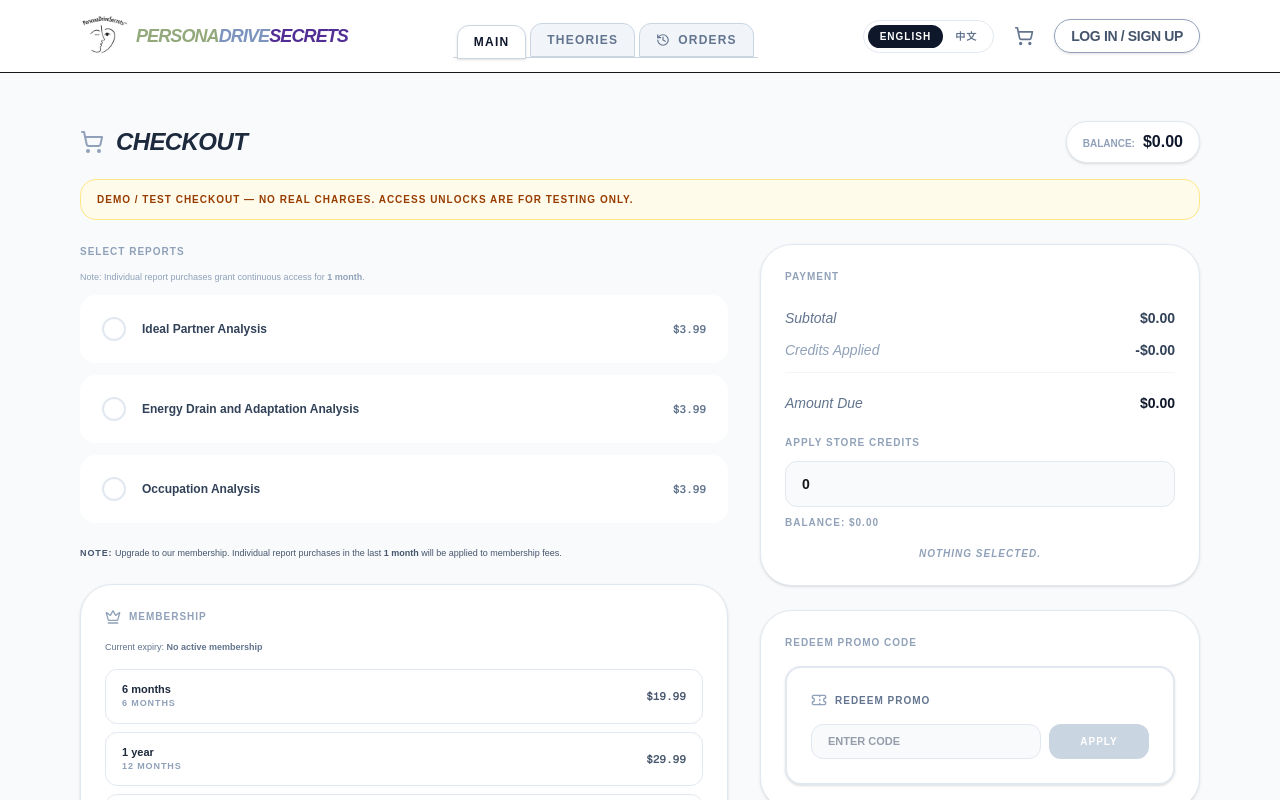
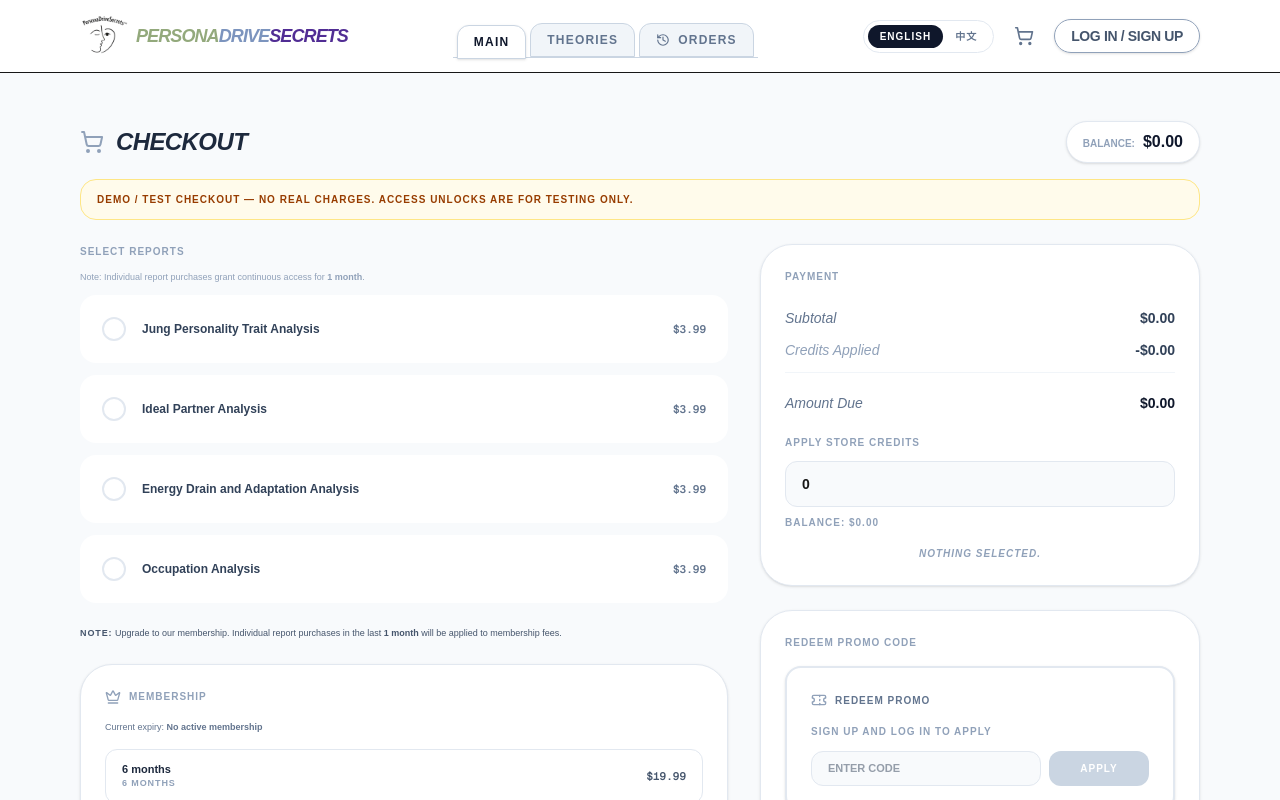
Before and after one commit to MichelleZhangJQ/persona-drive-secrets, a Next.js app: page /en/payment in a window 1280 px wide. Shown: the top 800 px of the page. Built offline with nearby package versions, Linux system fonts and the light colour scheme; no server answers; the database is empty.

Commit message:
feat: update payments, orders, and promo copy

```diff
--- a/app/[locale]/page.tsx
+++ b/app/[locale]/page.tsx
@@ -45,6 +45,12 @@ function jungCodeBySource(jungAxes: any, source: JungSource) {
     jungLetter(jungAxes.judgment?.[source]?.pole, { Thinking: "T", Feeling: "F" }, "T/F"),
     jungLetter(jungAxes.orientation?.[source]?.pole, { Judging: "J", Perspective: "P" }, "J/P"),
   ];
+}
+
+function isFutureTs(ts: any) {
+  if (!ts) return false;
+  const d = new Date(ts);
+  return Number.isFinite(d.getTime()) && d > new Date();
 }
 
 function JungDim({ value }: { value: string }) {
@@ -552,23 +558,20 @@ export default function HomePage() {
           <div className="mx-auto max-w-5xl">
             <div className="grid grid-cols-1 md:grid-cols-2 xl:grid-cols-3 gap-6 justify-items-center">
               {premiumReports.map((report) => {
-                const needsUpgrade = report.key === "jung-analysis" && isAnonymous;
+                const isJung = report.key === "jung-analysis";
+                const needsGuestCtas = isJung && isAnonymous;
+                const guestJungActive = isJung && isAnonymous && isFutureTs(profile?.report_4_expires_at);
                 const isFree = report.isFree === true;
                 const isUnlocked =
                   isFree || (report.key ? hasReportAccessByKey(profile, report.key) : false);
-                const href = needsUpgrade
-                  ? `/upgrade`
+                const href = needsGuestCtas
+                  ? ""
                   : isFree || isUnlocked
                   ? `/reports/${report.key}`
                   : `/payment?report=${report.key}`;
 
-                return (
-                  <Link
-                    key={report.key}
-                    href={withLocale(href)}
-                    className="w-full max-w-[340px] rounded-2xl border-2 border-slate-200 bg-white p-6 shadow-sm transition hover:-translate-y-1 hover:shadow-md flex flex-col min-h-[420px]"
-                    onMouseEnter={() => setHoverKey("welcome")}
-                  >
+                const cardBody = (
+                  <>
                     <div className="flex items-start justify-between mb-4">
                       <span className="text-[9px] font-black uppercase tracking-[0.2em] text-emerald-700">
                         {t(report.tagKey)}
@@ -578,7 +581,11 @@ export default function HomePage() {
                           isFree ? "text-emerald-700" : isUnlocked ? "text-emerald-600" : "text-slate-400"
                         }`}
                       >
-                        {isFree ? t("premium.status.free") : isUnlocked ? t("premium.status.granted") : t("premium.status.locked")}
+                        {isFree
+                          ? t("premium.status.free")
+                          : isUnlocked
+                          ? t("premium.status.granted")
+                          : t("premium.status.locked")}
                       </span>
                     </div>
 
@@ -591,6 +598,22 @@ export default function HomePage() {
                     {renderPreview(report.key)}
 
                     <div className="mt-auto">
+                      {needsGuestCtas ? (
+                        <div className="grid grid-cols-1 gap-2">
+                          <Link
+                            href={withLocale("/upgrade")}
+                            className="w-full rounded-xl py-2.5 text-center text-[10px] font-black uppercase tracking-widest border bg-emerald-600 text-white border-emerald-600 hover:bg-emerald-700"
+                          >
+                            {t("premium.cta.saveAccount")}
+                          </Link>
+                          <Link
+                            href={withLocale(guestJungActive ? "/reports/jung-analysis" : "/payment?report=jung-analysis")}
+                            className="w-full rounded-xl py-2.5 text-center text-[10px] font-black uppercase tracking-widest border bg-white text-emerald-700 border-emerald-200 hover:bg-emerald-50"
+                          >
+                            {guestJungActive ? t("premium.cta.open") : t("premium.cta.unlock")}
+                          </Link>
+                        </div>
+                      ) : (
                         <div
                           className={`w-full rounded-xl py-2.5 text-center text-[10px] font-black uppercase tracking-widest border transition ${
                             isFree || isUnlocked
@@ -598,15 +621,33 @@ export default function HomePage() {
                               : "bg-white text-emerald-700 border-emerald-200 hover:bg-emerald-50"
                           }`}
                         >
-                        {needsUpgrade
-                          ? t("premium.cta.saveAccount")
-                          : isFree
-                          ? t("premium.cta.free")
-                          : isUnlocked
-                          ? t("premium.cta.open")
-                          : t("premium.cta.unlock")}
+                          {isFree ? t("premium.cta.free") : isUnlocked ? t("premium.cta.open") : t("premium.cta.unlock")}
                         </div>
+                      )}
                     </div>
+                  </>
+                );
+
+                if (needsGuestCtas) {
+                  return (
+                    <div
+                      key={report.key}
+                      className="w-full max-w-[340px] rounded-2xl border-2 border-slate-200 bg-white p-6 shadow-sm flex flex-col min-h-[420px]"
+                      onMouseEnter={() => setHoverKey("welcome")}
+                    >
+                      {cardBody}
+                    </div>
+                  );
+                }
+
+                return (
+                  <Link
+                    key={report.key}
+                    href={withLocale(href)}
+                    className="w-full max-w-[340px] rounded-2xl border-2 border-slate-200 bg-white p-6 shadow-sm transition hover:-translate-y-1 hover:shadow-md flex flex-col min-h-[420px]"
+                    onMouseEnter={() => setHoverKey("welcome")}
+                  >
+                    {cardBody}
                   </Link>
                 );
               })}
--- a/app/[locale]/payment/page.tsx
+++ b/app/[locale]/payment/page.tsx
@@ -35,6 +35,7 @@ const LEMON_CHECKOUT_URL = process.env.NEXT_PUBLIC_LEMON_CHECKOUT_URL ?? "";
 const IS_DEMO_CHECKOUT = (process.env.NEXT_PUBLIC_CHECKOUT_LIVE ?? "false") !== "true";
 
 const REPORTS = [
+  { id: "jung-analysis", field: null, title: "Jung Personality Trait Analysis", price: 3.99, reportIndex: 4 },
   { id: "relationship", field: "has_access_report_1", title: "Ideal Partner Analysis", price: 3.99, reportIndex: 1 },
   { id: "drain-analysis", field: "has_access_report_2", title: "Energy Drain and Adaptation Analysis", price: 3.99, reportIndex: 2 },
   { id: "profession-fit", field: "has_access_report_3", title: "Occupation Analysis", price: 3.99, reportIndex: 3 },
@@ -46,16 +47,18 @@ const REPORT_ID_ALIASES: Record<string, (typeof REPORTS)[number]["id"]> = {
   playbook: "profession-fit",
   occupation: "profession-fit",
   profession: "profession-fit",
+  jung: "jung-analysis",
 };
 
 const REPORT_UNIT_PRICE = 3.99;
 const REPORT_ACCESS_MONTHS = 1;
 const REPORT_ACCESS_DAYS_ANON = 1;
 
-const REPORT_EXPIRES_FIELD: Record<1 | 2 | 3, string> = {
+const REPORT_EXPIRES_FIELD: Record<1 | 2 | 3 | 4, string> = {
   1: "report_1_expires_at",
   2: "report_2_expires_at",
   3: "report_3_expires_at",
+  4: "report_4_expires_at",
 };
 
 function isFutureTs(ts: any) {
@@ -64,9 +67,9 @@ function isFutureTs(ts: any) {
   return Number.isFinite(d.getTime()) && d > new Date();
 }
 
-function isReportActive(profile: any, reportIndex: 1 | 2 | 3) {
+function isReportActive(profile: any, reportIndex: 1 | 2 | 3 | 4) {
   const boolField = `has_access_report_${reportIndex}`;
-  if (profile?.[boolField] === true) return true;
+  if (profile?.[boolField] === true) return true; // override-only
   const expField = REPORT_EXPIRES_FIELD[reportIndex];
   return isFutureTs(profile?.[expField]);
 }
@@ -103,7 +106,7 @@ function buildOrderItems({
 }: {
   selectedReports: string[];
   selectedPlan: MembershipPlan | null;
-  reportGrantExpiresAt: (reportIndex: 1 | 2 | 3) => string | null;
+  reportGrantExpiresAt: (reportIndex: 1 | 2 | 3 | 4) => string | null;
   membershipGrantExpiresAt: string | null;
   isAnonymous: boolean;
 }) {
@@ -112,6 +115,7 @@ function buildOrderItems({
   for (const rid of selectedReports) {
     const cfg = REPORTS.find((r) => r.id === rid);
     if (!cfg) continue;
+
     items.push({
       item_type: "report",
       item_id: cfg.id,
@@ -120,7 +124,7 @@ function buildOrderItems({
       unit_price: cfg.price,
       report_index: cfg.reportIndex,
       months: isAnonymous ? 0 : REPORT_ACCESS_MONTHS,
-      granted_expires_at: reportGrantExpiresAt(cfg.reportIndex),
+      granted_expires_at: reportGrantExpiresAt(cfg.reportIndex as 1 | 2 | 3 | 4),
       metadata: isAnonymous ? { access_days: REPORT_ACCESS_DAYS_ANON } : {},
     });
   }
@@ -183,7 +187,10 @@ export default function PaymentPage() {
   const [paymentStage, setPaymentStage] = useState<"idle" | "pending_external" | "success">("idle");
   const [paymentCenterOpen, setPaymentCenterOpen] = useState(false);
   const [isAnonymous, setIsAnonymous] = useState(false);
+  const [hasAuthUser, setHasAuthUser] = useState(false);
   const [status, setStatus] = useState<{ type: "error" | "success"; msg: string } | null>(null);
+
+  const jungFreeForSignedIn = useMemo(() => hasAuthUser && !isAnonymous, [hasAuthUser, isAnonymous]);
 
   // Load Lemon script for overlay mode
   useEffect(() => {
@@ -208,11 +215,13 @@ export default function PaymentPage() {
     } = await supabase.auth.getUser();
 
     if (!user) {
+      setHasAuthUser(false);
       setIsAnonymous(false);
       setProfile(null);
       return null;
     }
 
+    setHasAuthUser(true);
     setIsAnonymous(isAnonymousUser(user));
 
     const { data: profileData, error: profileErr } = await supabase
@@ -222,8 +231,6 @@ export default function PaymentPage() {
       .maybeSingle();
 
     if (profileErr) {
-      // If RLS blocks select, profile will look "missing".
-      // That's OK; we only create on success anyway.
       console.warn("fetchProfileData error:", profileErr);
       setProfile(null);
       return null;
@@ -275,6 +282,11 @@ export default function PaymentPage() {
   useEffect(() => {
     (async () => {
       const profileData = await fetchProfileData();
+      const {
+        data: { user },
+      } = await supabase.auth.getUser();
+      const hasUser = !!user;
+      const isAnonUser = user ? isAnonymousUser(user) : false;
       const membershipIsActive = isFutureTs(profileData?.sub_expires_at);
 
       const initialRaw = searchParams.get("report");
@@ -282,7 +294,15 @@ export default function PaymentPage() {
 
       if (initial) {
         const cfg = REPORTS.find((r) => r.id === initial);
-        if (cfg && !membershipIsActive && !isReportActive(profileData, cfg.reportIndex)) {
+        const isJung = cfg?.id === "jung-analysis";
+
+        // Jung: free if signed-in (non-anon), otherwise use expiry/override
+        const jungActive = (hasUser && !isAnonUser) || isReportActive(profileData, 4);
+
+        const reportActive =
+          cfg && !isJung ? isReportActive(profileData, cfg.reportIndex as 1 | 2 | 3 | 4) : jungActive;
+
+        if (cfg && !membershipIsActive && !reportActive) {
           setSelectedReports([initial]);
         }
       }
@@ -295,6 +315,7 @@ export default function PaymentPage() {
 
   const membershipActive = useMemo(() => isFutureTs(profile?.sub_expires_at), [profile?.sub_expires_at]);
 
+  // Rule: membership covers reports → disable & clear report selections
   useEffect(() => {
     if (selectedPlanId || membershipActive) setSelectedReports([]);
     // eslint-disable-next-line react-hooks/exhaustive-deps
@@ -304,6 +325,7 @@ export default function PaymentPage() {
     if (isAnonymous) setSelectedPlanId(null);
   }, [isAnonymous]);
 
+  // Reset payment state when cart changes
   useEffect(() => {
     setPaymentStage("idle");
     setPaymentCenterOpen(false);
@@ -366,16 +388,31 @@ export default function PaymentPage() {
     else setCreditError(null);
   }, [creditsWanted, balance]);
 
-  const allUnlocked = useMemo(
-    () => REPORTS.every((r) => isReportActive(profile, r.reportIndex)),
-    [profile]
+  const isJungReport = useCallback((report: (typeof REPORTS)[number]) => report.id === "jung-analysis", []);
+
+  // IMPORTANT: Jung is “active” for signed-in users regardless of expiry, but for guests only expiry/override applies.
+  const reportIsActive = useCallback(
+    (report: (typeof REPORTS)[number]) => {
+      if (isJungReport(report)) {
+        if (jungFreeForSignedIn) return true;
+        return isReportActive(profile, 4);
+      }
+      return isReportActive(profile, report.reportIndex as 1 | 2 | 3 | 4);
+    },
+    [jungFreeForSignedIn, profile, isJungReport]
   );
+
+  const allUnlocked = useMemo(() => REPORTS.every((r) => reportIsActive(r)), [reportIsActive]);
 
   const membershipSelected = !!selectedPlanId;
 
   const toggleReport = (id: string, hasAccess: boolean) => {
     if (hasAccess) return;
     if (membershipSelected || membershipActive) return;
+
+    // Jung: cannot be selected when signed-in (free for signed-in users)
+    if (id === "jung-analysis" && jungFreeForSignedIn) return;
+
     setSelectedReports((prev) => (prev.includes(id) ? prev.filter((x) => x !== id) : [...prev, id]));
   };
 
@@ -493,6 +530,9 @@ export default function PaymentPage() {
    * - determine if profile exists
    * - insert/update profile with expiration time first
    * - then create orders + items
+   *
+   * NOTE: We do NOT change profile fetching/creation logic here.
+   * Jung “free for signed-in” is UI/access logic only.
    */
   const finalizeSuccessfulPayment = useCallback(
     async (mode: "credits" | "external_simulated") => {
@@ -516,6 +556,7 @@ export default function PaymentPage() {
         if (!activeUser) throw new Error("Unable to complete payment.");
 
         const localIsAnonymous = isAnonymousUser(activeUser);
+        setHasAuthUser(true);
         setIsAnonymous(localIsAnonymous);
 
         // Determine profile existence deterministically (don’t trust state flags)
@@ -586,8 +627,11 @@ export default function PaymentPage() {
           membershipGrant = addMonths(base, planNow.months).toISOString();
         }
 
-        const reportGrant = (idx: 1 | 2 | 3) => {
+        const reportGrant = (idx: 1 | 2 | 3 | 4) => {
           if (membershipGrant) return membershipGrant;
+
+          // Guest: now + 1 day for ALL reports (including Jung).
+          // Signed-in: 1 month (this doesn’t matter for Jung since it’s free & not purchasable when signed-in).
           const newExp = localIsAnonymous
             ? addDays(now, REPORT_ACCESS_DAYS_ANON)
             : addMonths(now, REPORT_ACCESS_MONTHS);
@@ -628,6 +672,7 @@ export default function PaymentPage() {
           const newExpiry = addMonths(base, planNow.months);
           updates.sub_expires_at = newExpiry.toISOString();
 
+          updates[REPORT_EXPIRES_FIELD[4]] = newExpiry.toISOString();
           updates[REPORT_EXPIRES_FIELD[1]] = newExpiry.toISOString();
           updates[REPORT_EXPIRES_FIELD[2]] = newExpiry.toISOString();
           updates[REPORT_EXPIRES_FIELD[3]] = newExpiry.toISOString();
@@ -776,9 +821,16 @@ export default function PaymentPage() {
               )}
 
               {REPORTS.map((report) => {
-                const reportActive = isReportActive(profile, report.reportIndex);
+                const reportActive = reportIsActive(report);
                 const isSelected = selectedReports.includes(report.id);
-                const disabled = reportActive || membershipSelected || membershipActive;
+
+                // Jung: disabled when signed-in (free), OR already active (expiry/override)
+                // Other reports: disabled when active OR membership selected/active.
+                const disabled = isJungReport(report)
+                  ? reportActive // for signed-in it will be true; for guests it becomes true after expiry grants
+                  : reportActive || membershipSelected || membershipActive;
+
+                const showJungFreeLabel = isJungReport(report) && jungFreeForSignedIn;
 
                 return (
                   <button
@@ -814,7 +866,12 @@ export default function PaymentPage() {
                         >
                           {report.title}
                         </span>
-                        {reportActive ? (
+
+                        {showJungFreeLabel ? (
+                          <span className="text-[9px] font-black uppercase text-indigo-500 tracking-widest">
+                            Free access for signed-in users
+                          </span>
+                        ) : reportActive ? (
                           <span className="text-[9px] font-black uppercase text-indigo-500 tracking-widest">
                             Active Access
                           </span>
--- a/app/[locale]/reports/jung-analysis/page.tsx
+++ b/app/[locale]/reports/jung-analysis/page.tsx
@@ -39,6 +39,12 @@ function HtmlBlock({ html }: { html: string }) {
 
 const isAnonymousUser = (user: any) =>
   user?.is_anonymous === true || user?.app_metadata?.provider === "anonymous";
+
+function isFutureTs(ts: any) {
+  if (!ts) return false;
+  const d = new Date(ts);
+  return Number.isFinite(d.getTime()) && d > new Date();
+}
 
 const AMBIVALENT_LABELS = ["I/E", "N/S", "T/F", "J/P"] as const;
 const AXIS_LABELS = ["I/E", "N/S", "T/F", "J/P"] as const;
@@ -300,11 +306,21 @@ export default function JungAnalysisReportPage() {
       }
 
       if (isAnonymousUser(user)) {
-        if (active) setAuthGate("anon");
-        return;
+        const { data: profile, error: profileErr } = await supabase
+          .from("profiles")
+          .select("report_4_expires_at")
+          .eq("id", user.id)
+          .maybeSingle();
+
+        if (profileErr || !isFutureTs(profile?.report_4_expires_at)) {
+          if (active) setAuthGate("anon");
+          return;
+        }
+
+        if (active) setAuthGate("user");
+      } else {
+        if (active) setAuthGate("user");
       }
-
-      if (active) setAuthGate("user");
 
       const result = await ensurePersonaDerived({ supabase, userId: user.id });
       if (!active) return;
--- a/components/PromoCodeInput.tsx
+++ b/components/PromoCodeInput.tsx
@@ -2,6 +2,7 @@
 
 import { useState } from "react";
 import { Ticket, Loader2 } from "lucide-react";
+import { useTranslations } from "next-intl";
 // Import the same client factory used in your Profile Panel
 import { createBrowserSupabaseClient } from '@/lib/supabase/client';
 
@@ -11,6 +12,7 @@ interface PromoCodeInputProps {
 
 export default function PromoCodeInput({ onRefresh }: PromoCodeInputProps) {
   const supabase = createBrowserSupabaseClient();
+  const t = useTranslations("home");
 
   const [promoCode, setPromoCode] = useState("");
   const [loading, setLoading] = useState(false);
@@ -98,9 +100,12 @@ const handleRedeem = async (e: React.FormEvent) => {
       <div className="flex items-center gap-2 mb-4">
         <Ticket className="w-4 h-4 text-slate-400" />
         <span className="text-[10px] font-black uppercase tracking-widest text-slate-500">
-          Redeem Promo
+          {t("promo.redeem")}
         </span>
       </div>
+      <p className="mb-3 text-[10px] font-bold uppercase tracking-widest text-slate-400">
+        {t("promo.signInNote")}
+      </p>
 
       <form onSubmit={handleRedeem} className="flex gap-2">
         <input
--- a/locales/en/home.json
+++ b/locales/en/home.json
@@ -82,7 +82,9 @@
     }
   },
     "promo": {
-    "balance": "Current Balance"
+    "balance": "Current Balance",
+    "redeem": "Redeem Promo",
+    "signInNote": "Sign up and log in to apply"
   },
     "footer": {
     "brand": "Persona Drive Secrets",
--- a/locales/zh/home.json
+++ b/locales/zh/home.json
@@ -88,7 +88,9 @@
     }
   },
     "promo": {
-    "balance": "当前余额"
+    "balance": "当前店铺积分值",
+    "redeem": "兑换优惠码",
+    "signInNote": "注册并登录后可使用"
   },
     "footer": {
     "brand": "Persona Drive Secrets",
```
Also changed, not shown: app/[locale]/orders/page.tsx (+20 -8 lines), app/[locale]/reports/overall/page.tsx (+28 -0 lines), messages/orders/en.json (+4 -3 lines), messages/orders/zh.json (+4 -3 lines). Lines whose indentation alone changed are shown as unchanged.
